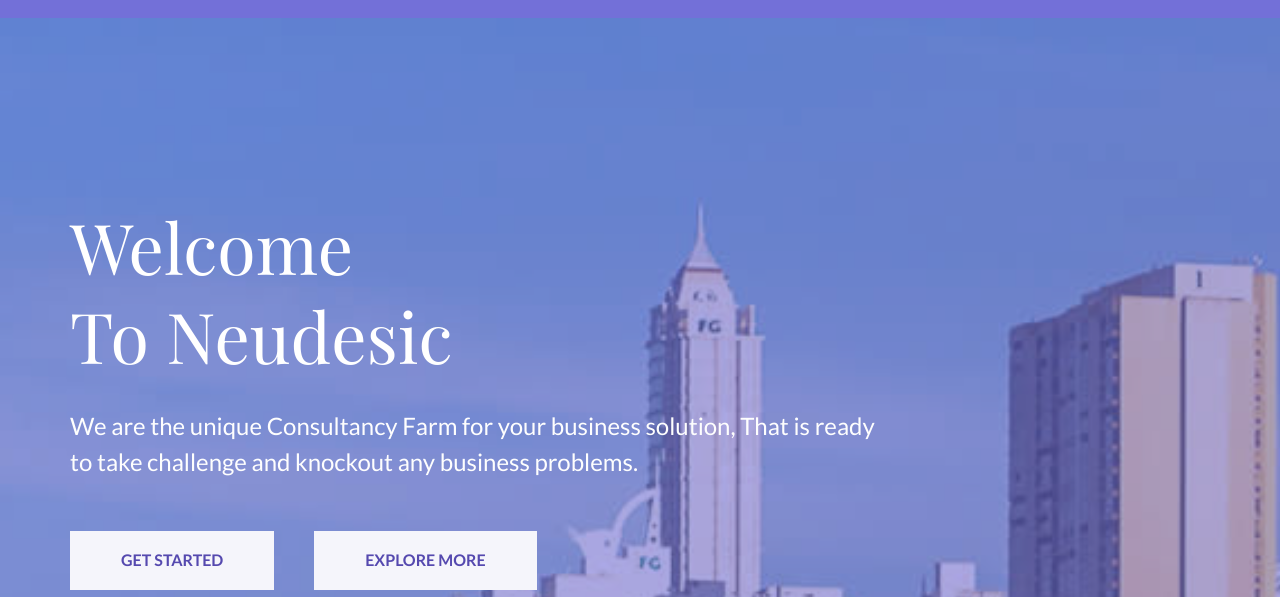
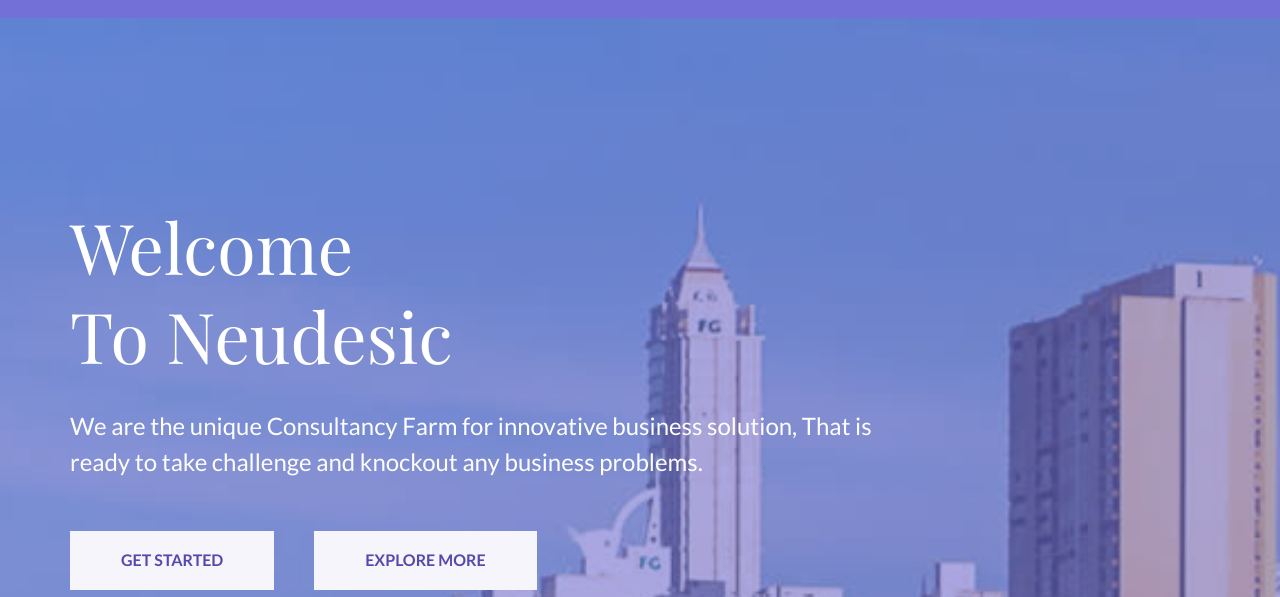
Before and after one commit to vijiputhumana/Employee, a plain HTML site: page index.html in a window 1280 px wide. Shown: the part 149-746 px from the top of the page. Drawn offline with nearby package versions, Linux system fonts and the light colour scheme; a web font is replaced by a local one.

Commit message:
Update index.html

```diff
--- a/index.html
+++ b/index.html
@@ -240,7 +240,7 @@
 										<div class="single-slide-item-content">
 											<h2>Welcome <br> to Neudesic</h2>
 											<p>
-												We are the unique Consultancy Farm for your business solution, That is ready to take challenge and knockout any business problems.
+												We are the unique Consultancy Farm for innovative business solution, That is ready to take challenge and knockout any business problems.
 											</p>
 											<button type="button" class="slide-btn">
 											get started
@@ -265,7 +265,7 @@
 												Welcome <br> to Neudesic
 											</h2>
 											<p>
-												We are the unique Consultancy Farm for your business solution, That is ready to take challenge and knockout any business problems.
+												We are the unique Consultancy Farm for innovative business solution, That is ready to take challenge and knockout any business problems.
 											</p>
 											<button type="button"  class="slide-btn">
 												get started
```
